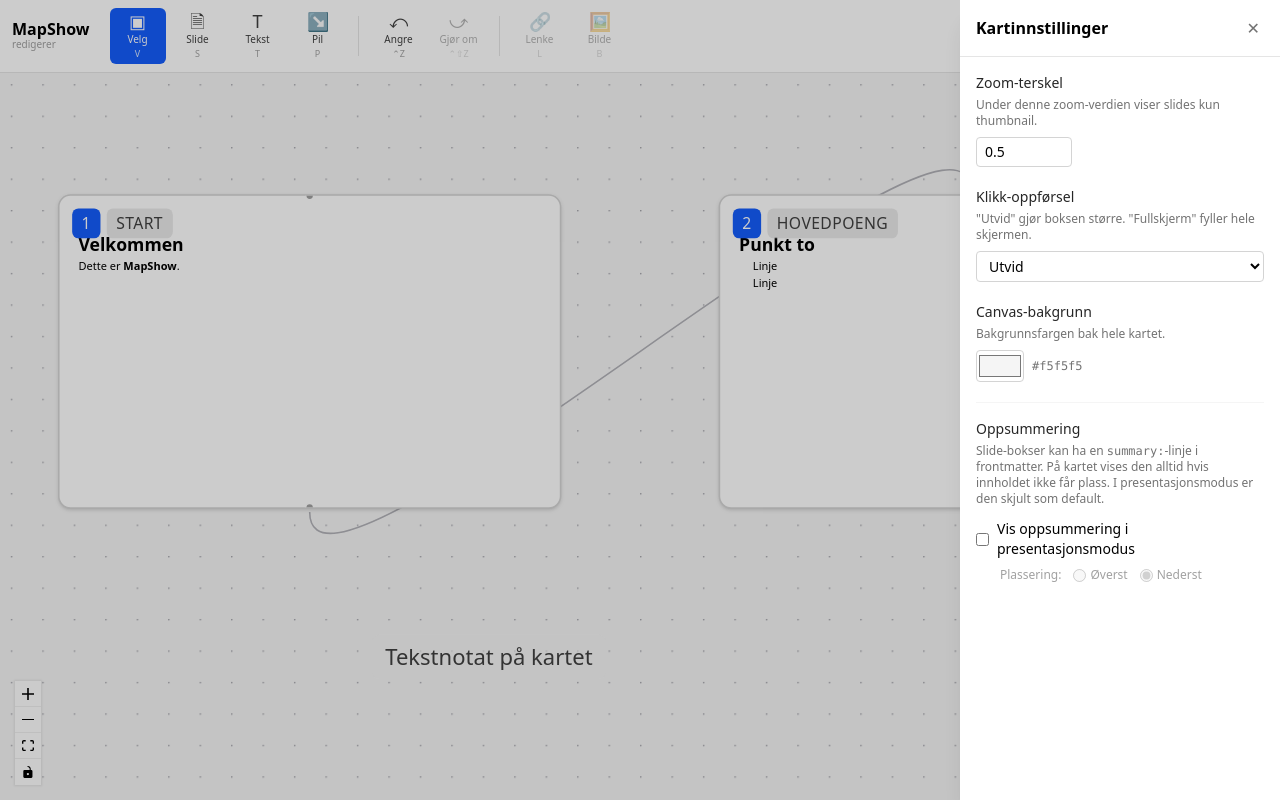
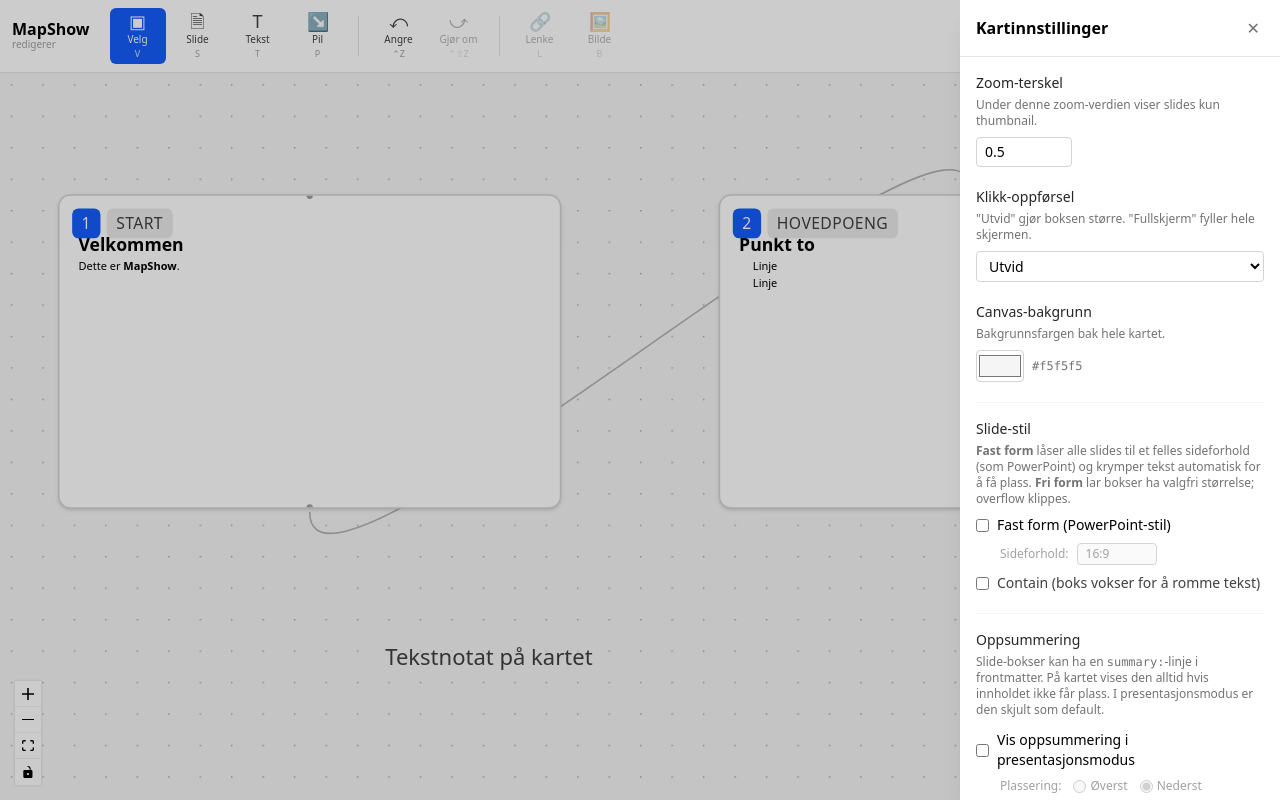
Before and after one commit to emiilimi/mapwise, a React (Vite) app: page / in a window 1280 px wide. Both pictures are taken after a click on the button "Innst.". Built offline with nearby package versions, Linux system fonts and the light colour scheme.

Commit message:
Steg A: fixedForm/aspectRatio/contain-innstillinger + NodeResizer

```diff
--- a/src/canvas/Canvas.tsx
+++ b/src/canvas/Canvas.tsx
@@ -70,6 +70,17 @@ function CanvasInner() {
       for (const c of changes) {
         if (c.type === "position" && !c.dragging && c.position) {
           dispatch({ type: "MOVE_NODE", id: c.id, position: c.position });
+        } else if (c.type === "dimensions" && c.dimensions && c.resizing) {
+          // Bare dispatch under aktiv resize-drag — RF fyrer også off dimensions
+          // ved layout-måling, som ikke skal lagres.
+          dispatch({
+            type: "RESIZE_NODE",
+            id: c.id,
+            size: {
+              width: Math.round(c.dimensions.width),
+              height: Math.round(c.dimensions.height),
+            },
+          });
         } else if (c.type === "remove") {
           removed.push(c.id);
         }
--- a/src/canvas/SlideNode.tsx
+++ b/src/canvas/SlideNode.tsx
@@ -1,10 +1,17 @@
 import { memo, useEffect, useMemo, useRef, useState } from "react";
 import type { NodeProps } from "@xyflow/react";
-import { Handle, Position, useStore as useRfStore, type Node } from "@xyflow/react";
+import {
+  Handle,
+  NodeResizer,
+  Position,
+  useStore as useRfStore,
+  type Node,
+} from "@xyflow/react";
 import ReactMarkdown from "react-markdown";
 import remarkGfm from "remark-gfm";
 import { DEFAULT_SLIDE_TEXT_SIZE, parseFrontmatter } from "../lib/frontmatter";
 import { useMap } from "../state/store";
+import { parseAspectRatio } from "../types";
 import { usePresentContext } from "./PresentContext";
 import type { SlideNode as SlideNodeData } from "../types";
 
@@ -28,6 +35,9 @@ function SlideNodeImpl({ data, selected }: NodeProps<SlideFlowNode>) {
   const settings = useMap().settings;
   const { inPresent } = usePresentContext();
   const showThumbnail = zoom < settings.zoomThreshold;
+  const aspect = settings.fixedForm
+    ? parseAspectRatio(settings.aspectRatio)
+    : null;
 
   // Overflow-detect på markdown-body. ResizeObserver fanger både endringer
   // i innholdets høyde og når brukeren resizer noden.
@@ -61,6 +71,14 @@ function SlideNodeImpl({ data, selected }: NodeProps<SlideFlowNode>) {
           : "border-neutral-300 hover:shadow")
       }
     >
+      <NodeResizer
+        minWidth={120}
+        minHeight={80}
+        isVisible={selected}
+        keepAspectRatio={aspect !== null}
+        lineClassName="!border-blue-400"
+        handleClassName="!bg-blue-500 !border-white"
+      />
       <Handle type="target" position={Position.Top} className="!bg-neutral-400" />
 
       {(slide !== null || thumbnail) && (
--- a/src/modals/SettingsPanel.tsx
+++ b/src/modals/SettingsPanel.tsx
@@ -92,6 +92,76 @@ export function SettingsPanel() {
           </Field>
 
           <div className="border-t border-neutral-100 pt-4">
+            <div className="mb-1 font-medium text-neutral-800">Slide-stil</div>
+            <p className="mb-2 text-xs text-neutral-500">
+              <strong>Fast form</strong> låser alle slides til et felles
+              sideforhold (som PowerPoint) og krymper tekst automatisk for å få
+              plass. <strong>Fri form</strong> lar bokser ha valgfri størrelse;
+              overflow klippes.
+            </p>
+            <label className="mb-2 flex items-center gap-2">
+              <input
+                type="checkbox"
+                checked={settings.fixedForm}
+                onChange={(e) =>
+                  dispatch({
+                    type: "UPDATE_SETTINGS",
+                    patch: { fixedForm: e.target.checked },
+                  })
+                }
+              />
+              <span>Fast form (PowerPoint-stil)</span>
+            </label>
+            <label
+              className={
+                "ml-6 mb-2 flex items-center gap-2 text-xs " +
+                (settings.fixedForm ? "text-neutral-700" : "text-neutral-400")
+              }
+            >
+              <span>Sideforhold:</span>
+              <input
+                type="text"
+                list="aspect-ratio-options"
+                value={settings.aspectRatio}
+                disabled={!settings.fixedForm}
+                onChange={(e) =>
+                  dispatch({
+                    type: "UPDATE_SETTINGS",
+                    patch: { aspectRatio: e.target.value },
+                  })
+                }
+                className="w-20 rounded border border-neutral-300 px-2 py-0.5 disabled:bg-neutral-50"
+                placeholder="16:9"
+              />
+              <datalist id="aspect-ratio-options">
+                <option value="16:9" />
+                <option value="4:3" />
+                <option value="1:1" />
+                <option value="3:2" />
+              </datalist>
+            </label>
+            <label
+              className={
+                "flex items-center gap-2 " +
+                (settings.fixedForm ? "text-neutral-400" : "text-neutral-700")
+              }
+            >
+              <input
+                type="checkbox"
+                checked={settings.containMode}
+                disabled={settings.fixedForm}
+                onChange={(e) =>
+                  dispatch({
+                    type: "UPDATE_SETTINGS",
+                    patch: { containMode: e.target.checked },
+                  })
+                }
+              />
+              <span>Contain (boks vokser for å romme tekst)</span>
+            </label>
+          </div>
+
+          <div className="border-t border-neutral-100 pt-4">
             <div className="mb-1 font-medium text-neutral-800">
               Oppsummering
             </div>
--- a/src/state/history.ts
+++ b/src/state/history.ts
@@ -18,15 +18,15 @@ export interface HistoryState {
   past: MapState[];
   present: MapState;
   future: MapState[];
-  // Sporing for MOVE_NODE-merge. Null når siste handling ikke var en move.
-  lastMove: { id: string; at: number } | null;
+  // Sporing for MOVE/RESIZE-merge. Null når siste handling ikke var en drag.
+  lastDrag: { id: string; kind: "move" | "resize"; at: number } | null;
 }
 
 export const initialHistoryState: HistoryState = {
   past: [],
   present: initialMapState,
   future: [],
-  lastMove: null,
+  lastDrag: null,
 };
 
 export type HistoryAction =
@@ -50,19 +50,31 @@ export function historyReducer(
       const next = mapReducer(state.present, ha.action);
       if (next === state.present) return state;
 
-      // MOVE_NODE-merge: behold snapshotet fra før draget startet.
-      if (ha.action.type === "MOVE_NODE") {
+      // MOVE/RESIZE-merge: behold snapshotet fra før draget startet.
+      const dragKind: "move" | "resize" | null =
+        ha.action.type === "MOVE_NODE"
+          ? "move"
+          : ha.action.type === "RESIZE_NODE"
+            ? "resize"
+            : null;
+
+      if (dragKind !== null) {
+        const id =
+          ha.action.type === "MOVE_NODE" || ha.action.type === "RESIZE_NODE"
+            ? ha.action.id
+            : "";
         const now = Date.now();
         const sameDrag =
-          state.lastMove !== null &&
-          state.lastMove.id === ha.action.id &&
-          now - state.lastMove.at < MOVE_MERGE_WINDOW_MS;
+          state.lastDrag !== null &&
+          state.lastDrag.id === id &&
+          state.lastDrag.kind === dragKind &&
+          now - state.lastDrag.at < MOVE_MERGE_WINDOW_MS;
 
         return {
           past: sameDrag ? state.past : pushPast(state.past, state.present),
           present: next,
           future: [],
-          lastMove: { id: ha.action.id, at: now },
+          lastDrag: { id, kind: dragKind, at: now },
         };
       }
 
@@ -70,7 +82,7 @@ export function historyReducer(
         past: pushPast(state.past, state.present),
         present: next,
         future: [],
-        lastMove: null,
+        lastDrag: null,
       };
     }
 
@@ -81,7 +93,7 @@ export function historyReducer(
         past: state.past.slice(0, -1),
         present: previous,
         future: [state.present, ...state.future],
-        lastMove: null,
+        lastDrag: null,
       };
     }
 
@@ -92,7 +104,7 @@ export function historyReducer(
         past: pushPast(state.past, state.present),
         present: next,
         future: rest,
-        lastMove: null,
+        lastDrag: null,
       };
     }
   }
--- a/src/state/reducer.ts
+++ b/src/state/reducer.ts
@@ -25,6 +25,7 @@ export type MapAction =
   | { type: "ADD_NODE"; node: AnyNode }
   | { type: "UPDATE_NODE"; id: string; patch: Partial<AnyNode> }
   | { type: "MOVE_NODE"; id: string; position: { x: number; y: number } }
+  | { type: "RESIZE_NODE"; id: string; size: { width: number; height: number } }
   | { type: "DELETE_NODES"; ids: string[] }
   | { type: "ADD_EDGE"; edge: Arrow }
   | { type: "DELETE_EDGES"; ids: string[] }
@@ -56,6 +57,16 @@ export function mapReducer(state: MapState, action: MapAction): MapState {
         nodes: state.nodes.map((n) =>
           n.id === action.id ? { ...n, position: action.position } : n,
         ),
+      };
+
+    case "RESIZE_NODE":
+      return {
+        ...state,
+        nodes: state.nodes.map((n) => {
+          if (n.id !== action.id) return n;
+          if (n.type !== "slide") return n; // bare slides har eksplisitt size
+          return { ...n, size: action.size };
+        }),
       };
 
     case "DELETE_NODES": {
--- a/src/types.ts
+++ b/src/types.ts
@@ -40,6 +40,13 @@ export interface MapSettings {
   // men kan slås på her.
   showSummaryInPresent: boolean;
   summaryPosition: "top" | "bottom";
+  // Kart-stil. Fast form = alle slides har samme sideforhold (aspectRatio);
+  // tekst auto-fittes til å få plass. Fri form = fri størrelse, overflow klippes.
+  fixedForm: boolean;
+  aspectRatio: string; // f.eks. "16:9", "4:3", "1:1"
+  // Bare aktiv når fixedForm=false: boksen utvides automatisk i høyden for
+  // å romme innholdet.
+  containMode: boolean;
 }
 
 export const FILE_VERSION = "0.1.0";
@@ -50,7 +57,20 @@ export const DEFAULT_SETTINGS: MapSettings = {
   canvasBackground: "#f5f5f5",
   showSummaryInPresent: false,
   summaryPosition: "bottom",
+  fixedForm: false,
+  aspectRatio: "16:9",
+  containMode: false,
 };
+
+// Parser "16:9" til numerisk forhold. Returnerer null for ugyldig input.
+export function parseAspectRatio(s: string): number | null {
+  const m = /^\s*(\d+(?:\.\d+)?)\s*:\s*(\d+(?:\.\d+)?)\s*$/.exec(s);
+  if (!m) return null;
+  const w = Number(m[1]);
+  const h = Number(m[2]);
+  if (!Number.isFinite(w) || !Number.isFinite(h) || h === 0) return null;
+  return w / h;
+}
 
 export const DEFAULT_SLIDE_SIZE = { width: 320, height: 200 };
 
```
